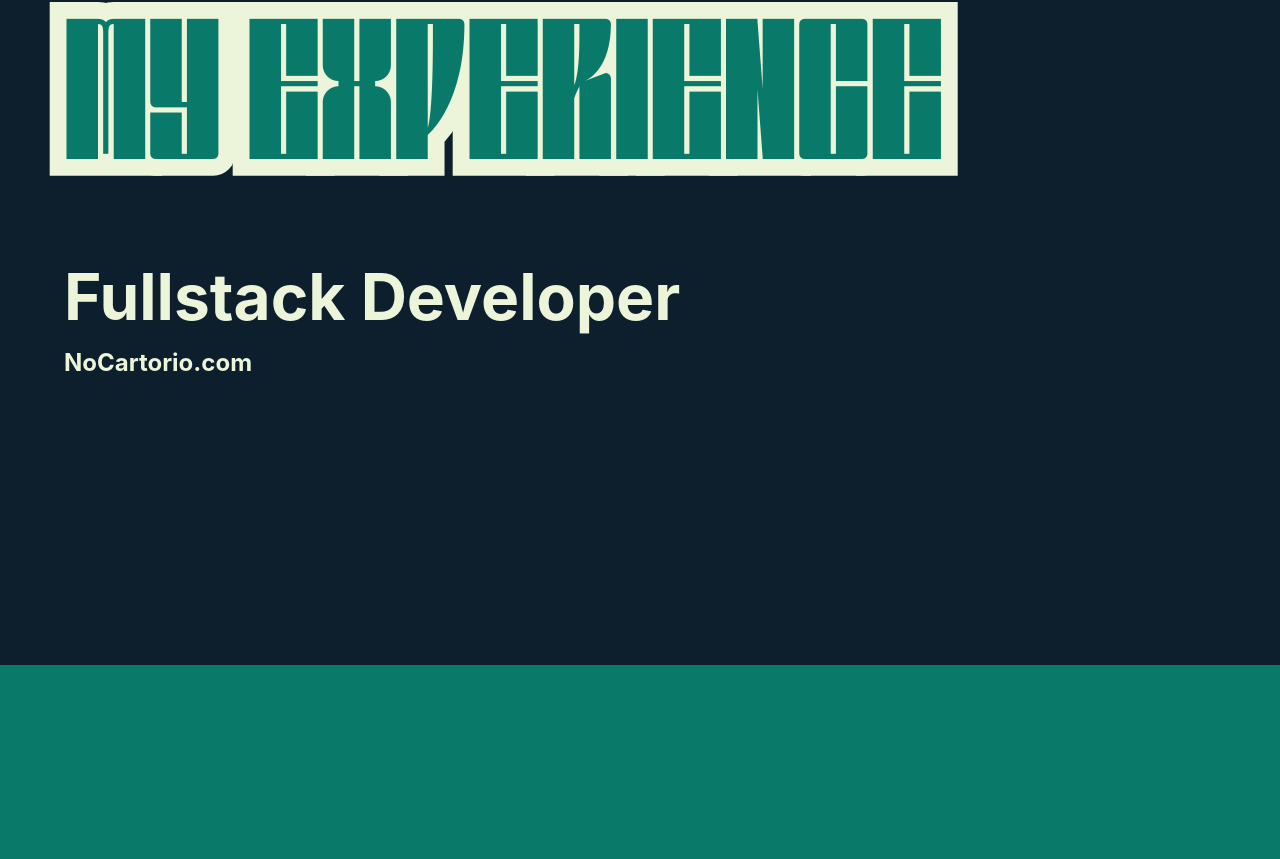
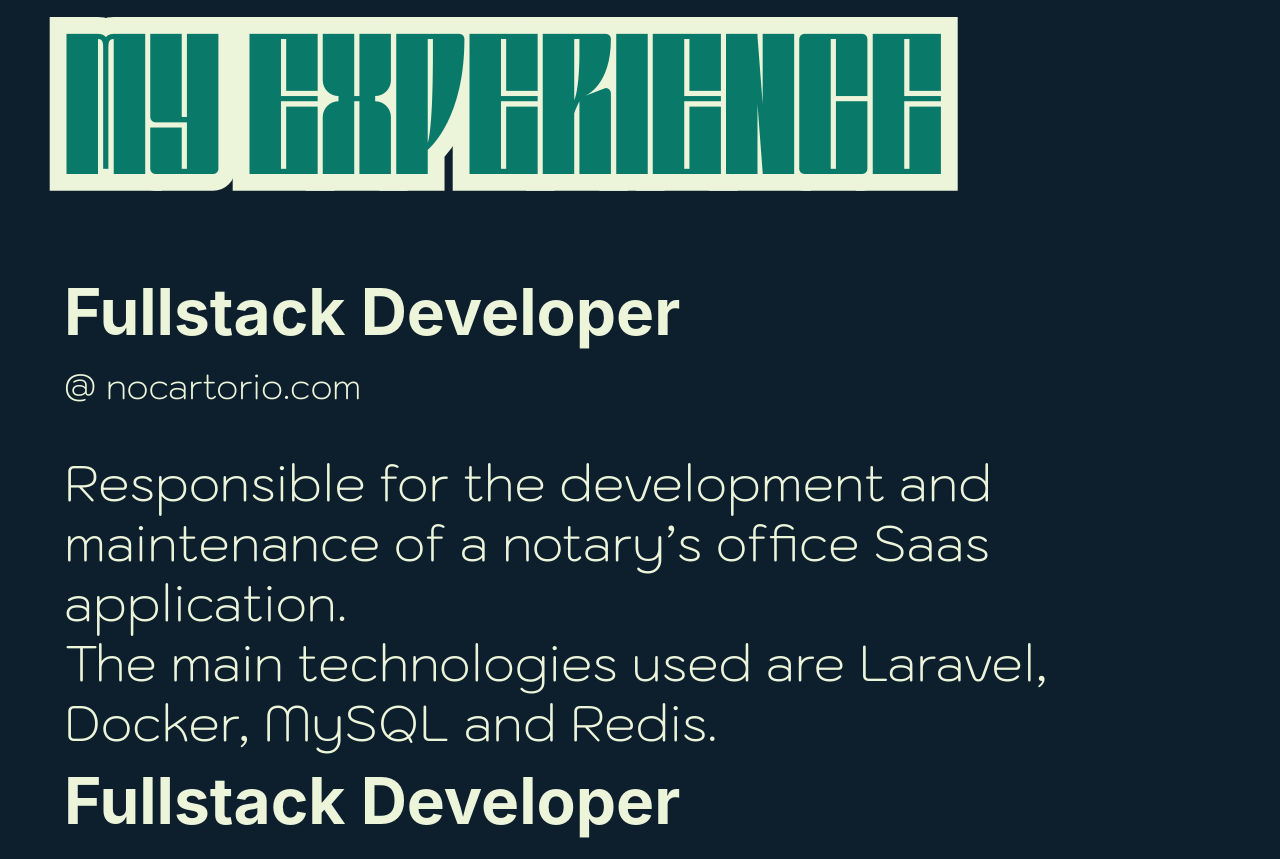
Before and after one commit to samuellucas21504/portfolio-2024, a React (Vite) app: page / in a window 1280 px wide. Shown: the part 1814-2673 px from the top of the page. Before the commit the page ends 2479 px from the top, so only its background shows below. Built offline with nearby package versions, Linux system fonts and the light colour scheme.

Commit message:
Adiciona todas as experiencias
- Finaliza componente de experiencia
- Adiciona todas as experiencias
- Tenta corrigir bug do circulo

```diff
--- a/src/App.tsx
+++ b/src/App.tsx
@@ -1,11 +1,11 @@
-import React, { useState } from 'react';
+import React from 'react';
 import { Hero } from './hero/Hero';
 import styles from './App.module.css';
 import './global.css';
 import { useSelector } from 'react-redux';
 import { RootState } from './app/store';
 import { Presentation } from './presentation/Presentation';
-import { Experience } from './experience/Experience';
+import Experiences from './experience/Experiences';
 
 const App: React.FC = () => {
   const animationComplete = useSelector((state: RootState) => state.animation.animationComplete);
@@ -16,7 +16,7 @@ const App: React.FC = () => {
       {animationComplete && (
         <>
           <Presentation />
-          <Experience />
+          <Experiences />
         </>
       )}
     </div>
--- a/src/experience/Experience.module.css
+++ b/src/experience/Experience.module.css
@@ -1,11 +1,14 @@
 .experience {
-    min-height: 100vh;
+    min-height: calc(100vh + 1px);
+    margin-top: -1px;
 
     padding: var(--section-padding);
     background-color: var(--black-500);
 }
 
 .experience > h1 {
+    margin-top: 1rem;
+
     font-family: var(--emphasis-font);
     font-size: 12rem;
     -webkit-text-stroke: 2.1rem var(--white-500);
@@ -14,11 +17,48 @@
     paint-order: stroke fill;
 }
 
-section > h1 {
+section {
+    display: flex;
+    flex-direction: column;
+    gap: 2.5rem;
+}
+
+section > header > h1 {
     font-size: 4rem;
     font-weight: bold;
 }
 
-section > h2{
+section > header > small {
+    font-size: 2.1875rem;
+    font-weight: 200;
+}
 
+section > h2 {
+    font-size: 3.125rem;
+    font-weight: 200;
+    line-height: 3.75rem;
 }
+
+@media (max-width: 768px) {
+    .experience > h1 {
+        font-size: 5.5rem;
+        text-align: center;
+    }
+
+    section {
+        margin-top: 3rem;
+    }
+    section > header > small {
+        font-size: 1.5rem;
+    }
+
+    section > h2 {
+        font-size: 1.7rem;
+    }
+}
+
+@media (max-width: 480px) {
+    section {
+        text-align: center;
+    }
+}
--- a/src/experience/Experience.tsx
+++ b/src/experience/Experience.tsx
@@ -1,13 +1,19 @@
-import styles from './Experience.module.css';
+export interface IExperienceProps {
+    position: string;
+    company: string;
+    text: string[];
+}
 
-export const Experience = () => {
+export const Experience = ({position, company, text}: IExperienceProps) => {
     return (
-        <div className={styles.experience}>
-            <h1>My Experience</h1>
-                <section>
-                    <h1>Fullstack Developer</h1>
-                    <h2>NoCartorio.com</h2>
-                </section>
-        </div>
+        <section>
+            <header>
+                <h1>{position}</h1>
+                <small>@ {company}</small>
+            </header>
+            <h2>
+                {text.map((line) => <p>{line}</p>)}
+            </h2>
+        </section>
     );
 }
--- /dev/null
+++ b/src/experience/Experiences.tsx
@@ -0,0 +1,52 @@
+import { Experience, IExperienceProps } from "./Experience";
+import styles from './Experience.module.css';
+
+const roles: IExperienceProps[] = [
+    {
+        position: "Fullstack Developer",
+        company: "nocartorio.com",
+        text: [
+            "Responsible for the development and maintenance of a notary’s office Saas application.",
+            "The main technologies used are Laravel, Docker, MySQL and Redis."
+        ]
+    },
+    {
+        position: "Fullstack Developer",
+        company: "ccobank",
+        text: [
+            "Responsible for developing the entire Flutter frontend.",
+            "Additionally, was in charge of maintaining user services (JAVA), which included analyzing database relationships (modeled by the Hibernate ORM) and security validation testing on endpoints."
+        ]
+    },
+    {
+        position: "Intern It Analyst",
+        company: "Techmind",
+        text: [
+            "Responsible for developing .NET services, analyzing and maintaining SQL Server queries flagged as defective by clients, and updating project versions, in addition to meetings with clients to align expectations.",
+        ]
+    },
+    {
+        position: "IT Analyst Trainee",
+        company: "Cloudopss Solutions",
+        text: [
+            "Experience in developing web-scraping applications with Python, creating interfaces with React, container orchestration with Docker and Docker-Compose, creating pipelines with Jenkins, and deploying applications in Linux environments on AWS cloud.",
+        ]
+    },
+];
+
+export default function Experiences() {
+    return (
+        <div className={styles.experience}>
+            <h1>My Experience</h1>
+            {
+                roles.map((role) => (
+                <Experience
+                        position={role.position}
+                        company={role.company}
+                        text={role.text}
+                    />
+                ))
+            }
+        </div>
+    )
+}
--- a/src/hero/AnimatedCircle.module.css
+++ b/src/hero/AnimatedCircle.module.css
@@ -8,6 +8,7 @@
   align-items: center;
   justify-content: center;
   z-index: 1000;
+  transition: all 240ms ease-in;
 }
 
 .pulse {
--- a/src/hero/Hero.module.css
+++ b/src/hero/Hero.module.css
@@ -2,6 +2,7 @@
   position: relative;
   min-height: 100vh;
   background-color: var(--green-500);
+  transition: all ease-in 150ms;
 }
 
 .topBar, .rightBar, .leftBar {
```
